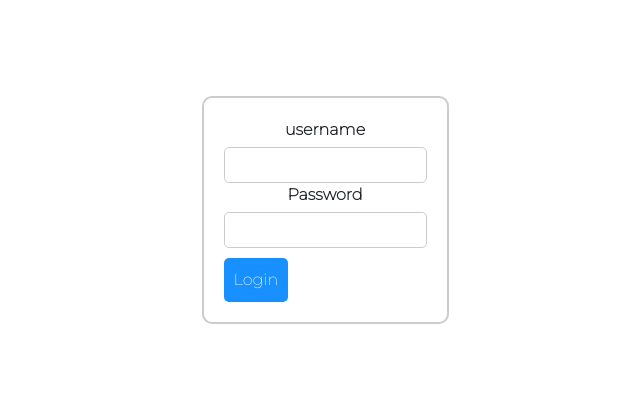
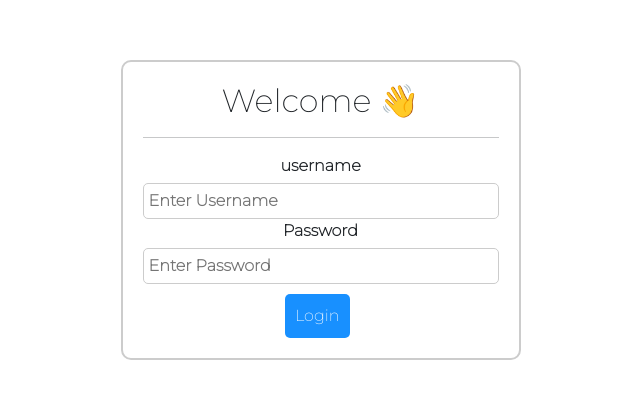
Before and after one commit to TahaHammouz/Point-of-sales, a React (Vite) app in the folder frontend/: page /auth in a window 1280 px wide. Shown: the part 182-580 px from the top of the page, without its empty margins (315-955 px from the left). Built offline with nearby package versions, Linux system fonts and the light colour scheme.

Commit message:
add login form placeholders

```diff
--- a/frontend/src/pages/auth/AuthForm.jsx
+++ b/frontend/src/pages/auth/AuthForm.jsx
@@ -4,15 +4,19 @@ import classes from "./AuthForm.module.css";
 const AuthForm = () => {
   return (
     <main className={classes.auth}>
-      <section>
+
+      <section className={classes.section}>
+
         <Form method="post" className={classes.form} >
+          <h2>Welcome 👋</h2>
+          <hr />
           <div label>
             <label className={classes.label} htmlFor="username">username</label>
-            <input className={classes.input} id="username" name="username" />
+            <input placeholder="Enter Username" className={classes.input} id="username" name="username" />
           </div>
           <div className={classes.control}>
             <label className={classes.label} htmlFor="password">Password</label>
-            <input className={classes.input} type="password" id="password" name="password" />
+            <input  placeholder="Enter Password" className={classes.input} type="password" id="password" name="password" />
           </div>
           <button className={classes.button}>Login</button>
         </Form>
--- a/frontend/src/pages/auth/AuthForm.module.css
+++ b/frontend/src/pages/auth/AuthForm.module.css
@@ -4,8 +4,11 @@
   align-items: center;
   height: 90vh;
   background-size: 100% 100%;
+  width: 409px;
 }
-
+.section{
+  width: 409px;
+}
 .form {
   border: 2px solid #ccc;
   padding: 20px;
@@ -41,4 +44,6 @@
   padding: 10px;
   cursor: pointer;
   font-size: 16px;
+  margin-left: 40%;
+
 }
```
